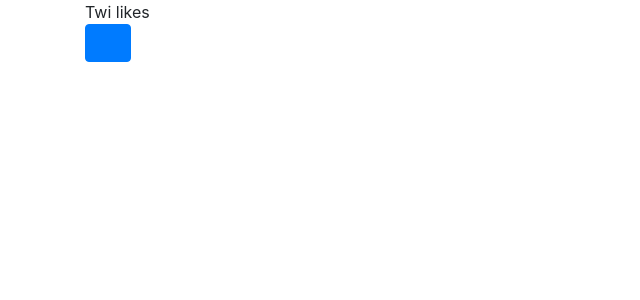
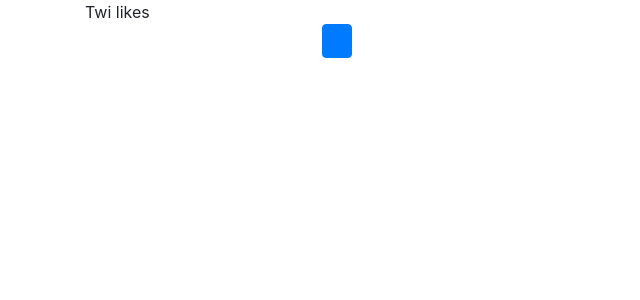
Before and after one commit to schrimy/twi-likes, a React (Create React App) app: page / in a window 1280 px wide. Shown: the top 300 px of the page, without its empty margins (0-640 px from the left). Built offline with nearby package versions, Linux system fonts and the light colour scheme.

Commit message:
style: centralised search form
placed twitSearchForm into middle of app to line up with the tweets list

```diff
--- a/src/containers/FaveList.js
+++ b/src/containers/FaveList.js
@@ -10,7 +10,7 @@ const FaveList = (props) => {
 
     //show list of liked tweets and who they have been liked by
     return(
-        <div className='container list-container'>
+        <div className='container list-container mt-4'>
             <section className='mb-3'>
                 <p className='mb-2'>Tweets liked by:</p>
                 <UserInfo userData={ user } />
--- a/src/containers/TwitUserForm.js
+++ b/src/containers/TwitUserForm.js
@@ -42,22 +42,22 @@ const TwitUserForm = (props) => {
     }
 
     return(
-        <div>
+        <div className='d-flex flex-row container list-container'>
             <button
-                className='btn btn-primary'
+                className='btn btn-primary p-1'
                 type='button'
                 data-toggle='collapse'
                 data-target='#collapseForm'
                 aria-expanded='false'
                 aria-controls='collapseForm'>
                     <svg className="bi" width="20" height="20" fill="currentColor" role='img'>
-                        <use xlinkHref={`${Icons}#filter`} />
+                        <use xlinkHref={ `${Icons}#filter` } />
                     </svg>
             </button>
-            <div className='collapse' id='collapseForm'>
-                <form className='input-group mb-4' onSubmit={ handleSubmit }>
+            <div className='collapse flex-grow-1' id='collapseForm'>
+                <form className='input-group' onSubmit={ handleSubmit }>
                     <input
-                        autoFocus={true}
+                        autoFocus={ true }
                         type='text'
                         className='form-control'
                         value={ userName }
```
